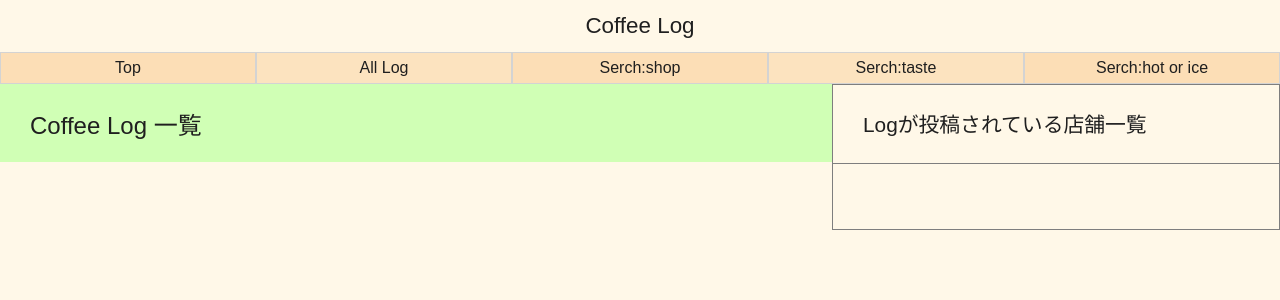
After one commit to Tkutose/coffeelog, a Django app: page / in a window 1280 px wide. The commit adds this page. Shown: the top 300 px of the page. Run offline with Django 3.2, Linux system fonts and the light colour scheme; data that the repository does not hold is empty.

Commit message:
listの作成

```diff
--- /dev/null
+++ b/coffeelog/static/coffeelog/css/parts/_items-block.scss
@@ -0,0 +1,12 @@
+.items {
+    list-style-type: none;
+    margin: 40px;
+}
+
+.items__shop {
+    color: gray;
+}
+
+.items__name {
+    font-size: 125%;
+}
--- /dev/null
+++ b/coffeelog/static/coffeelog/css/parts/_stores-block.scss
@@ -0,0 +1,3 @@
+.stores {
+    list-style-type: none;
+}
--- a/coffeelog/static/coffeelog/css/parts/_top-block.scss
+++ b/coffeelog/static/coffeelog/css/parts/_top-block.scss
@@ -13,6 +13,10 @@
     &--hot {
         background-color: #ec9b9bb6;
     }
+
+    &--list {
+        background-color: #d0ffb5;
+    }
 }
 
 .top__text{
--- a/coffeelog/static/coffeelog/css/reset.css
+++ b/coffeelog/static/coffeelog/css/reset.css
@@ -33,13 +33,19 @@ html {
     height: 100%;
 }
 
+/* 追加 coffeelog */
 body {
-    /* 追加 coffeelog */
     background-color: #fff8e8;
     color: #1f1f1f;
     font-family: sans-serif;
+}
 
+a {
+    color: #000000;
 }
+/*ここまで 追加 coffeelog */
+
+
 
     body {
     width: 100%;
--- a/coffeelog/static/coffeelog/css/style.css
+++ b/coffeelog/static/coffeelog/css/style.css
@@ -50,6 +50,23 @@
 .log__note {
   font-size: 110%;
   margin: 30px 10px;
+}
+
+.items {
+  list-style-type: none;
+  margin: 40px;
+}
+
+.items__shop {
+  color: gray;
+}
+
+.items__name {
+  font-size: 125%;
+}
+
+.stores {
+  list-style-type: none;
 }
 
 .other {
@@ -168,6 +185,10 @@
   background-color: #ec9b9bb6;
 }
 
+.top--list {
+  background-color: #d0ffb5;
+}
+
 .top__text {
   font-size: 150%;
 }
--- a/coffeelog/static/coffeelog/css/style.scss
+++ b/coffeelog/static/coffeelog/css/style.scss
@@ -2,6 +2,8 @@
 @import  'parts/flavor-block';
 @import  'parts/header-block';
 @import  'parts/log-block';
+@import  'parts/items-block';
+@import  'parts/stores-block';
 @import  'parts/other-block';
 @import  'parts/main-block';
 @import  'parts/navigate-block';
--- a/coffeelog/templates/coffeelog/base.html
+++ b/coffeelog/templates/coffeelog/base.html
@@ -4,7 +4,7 @@
 
 <head>
     <meta charset="UTF-8" />
-    <title>Coffee Logs | {% block title %}{% endblock %}</title>
+    <title>Coffee Log | {% block title %}{% endblock %}</title>
 
     <link rel="stylesheet" href="{% static 'coffeelog/css/reset.css' %}" />
     <link rel="stylesheet" href="{% static 'coffeelog/css/style.css' %}" />
@@ -34,8 +34,9 @@
         </div>
 
         <div class="main__sub">
-            {% block sub %}
-            {% endblock %}
+                {% block sub %}
+                {% endblock %}
         </div>
+
     </div>
 </body>
--- a/coffeelog/templates/coffeelog/log_detail.html
+++ b/coffeelog/templates/coffeelog/log_detail.html
@@ -40,7 +40,7 @@
         <li><a href="{% url 'coffeelog:detail' item.id %}">{{item.hot|hot_or_ice}}&emsp;{{item.product}}</a></li>
         <hr />
     {% endfor %}
-    </ul>
+        </ul>
 </div>
 
 {% endblock %}
--- /dev/null
+++ b/coffeelog/templates/coffeelog/log_list.html
@@ -0,0 +1,40 @@
+{% extends 'coffeelog/base.html' %}
+{% load coffeelog.func_libs %}
+
+
+{% block title %} Top {% endblock %}
+
+{% block top %}
+<div class="top top--list">
+    <p class="top__text">Coffee Log 一覧</p>
+</div>
+{% endblock %}
+
+{% block main %}
+
+<ul>
+    {% for log in log_list %}
+        <li class="items">
+            <div class="items__shop">{{ log.store }}</div>
+            <a href="{% url 'coffeelog:detail' log.id %}">
+                <div class="items__name">{{log.hot|hot_or_ice}}&nbsp;{{ log.product }}&emsp;￥{{ log.price }}</div>
+            </a>
+        </li>
+    {% endfor %}
+    </ul>
+
+{% endblock %}
+
+
+{% block sub %}
+
+<div class="other">
+    <div class="other__name">Logが投稿されている店舗一覧</div>
+    <ul class="other__list">
+    {% for store in stores %}
+        <li class="stores__item">{{ store }}</li>
+        {% endfor %}
+    </ul>
+</div>
+
+{% endblock %}
--- a/coffeelog/urls.py
+++ b/coffeelog/urls.py
@@ -4,5 +4,6 @@ from . import views
 app_name = 'coffeelog'
 
 urlpatterns = [
+    path('', views.LogList.as_view(), name='list'),
     path('details/<int:pk>', views.LogDetail.as_view(), name='detail'),
 ]
--- a/coffeelog/views.py
+++ b/coffeelog/views.py
@@ -1,6 +1,6 @@
 from django.shortcuts import render, get_object_or_404
 from django.views import generic
-from .models import Log
+from .models import Log, Store
 
 # Create your views here.
 
@@ -8,10 +8,22 @@ class LogDetail(generic.DetailView):
     model = Log
     context_object_name = 'log'
 
-
+    # 選択した商品と同じ店舗の商品を取得
     def get_context_data(self, **kwargs):
         context = super().get_context_data(**kwargs)
         obj = context.get('object')
         log = Log.objects.filter(store__store=obj.store).exclude(id=obj.id)
         context['other'] = "まだ登録されていませんでした" if not log else log
         return context
+
+
+class LogList(generic.ListView):
+    model = Log
+    context_object_name = 'log_list'
+
+
+    # 選択した商品と同じ店舗の商品を取得
+    def get_context_data(self, **kwargs):
+        context = super().get_context_data(**kwargs)
+        context['stores'] = Store.objects.all()
+        return context
```
